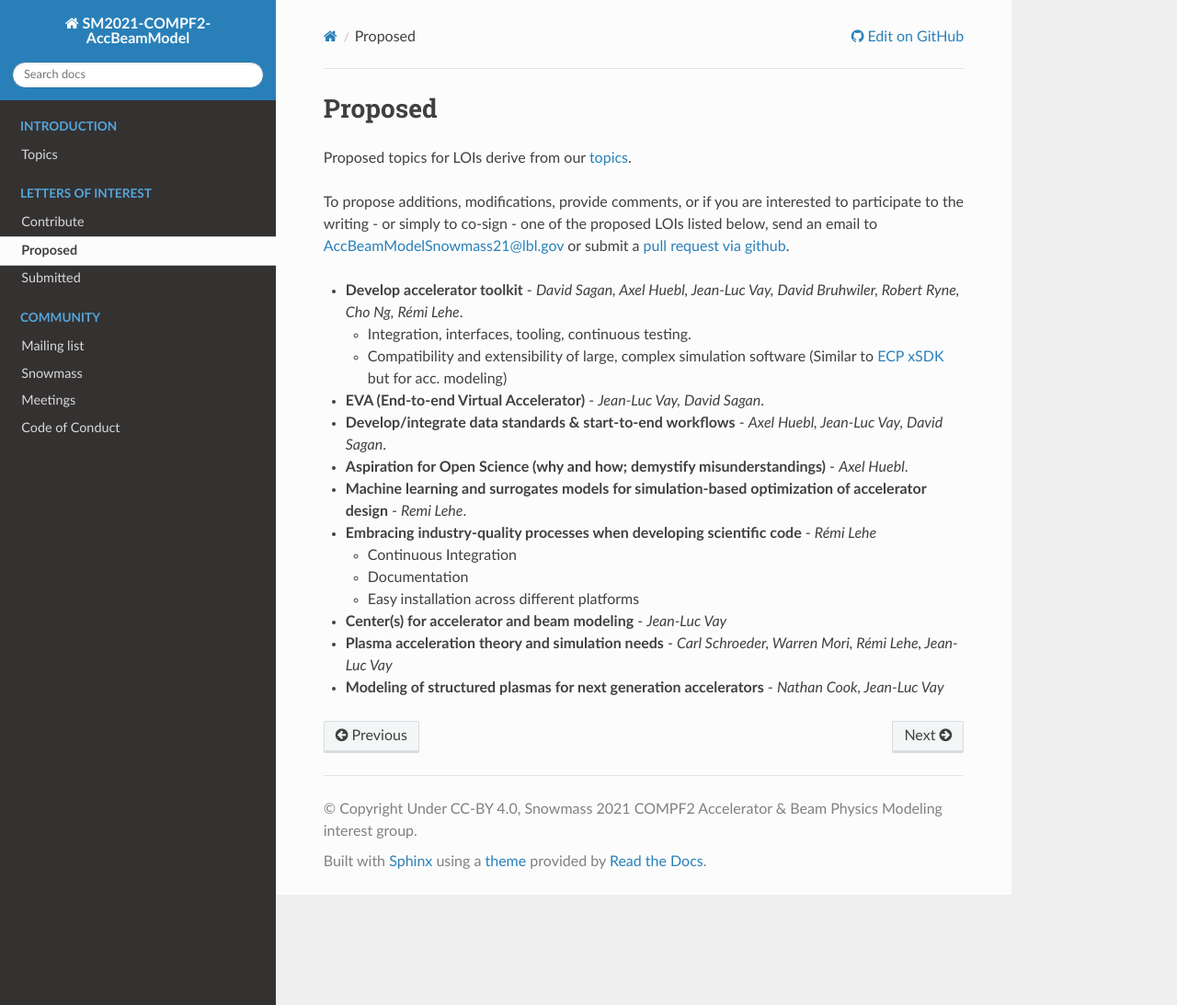
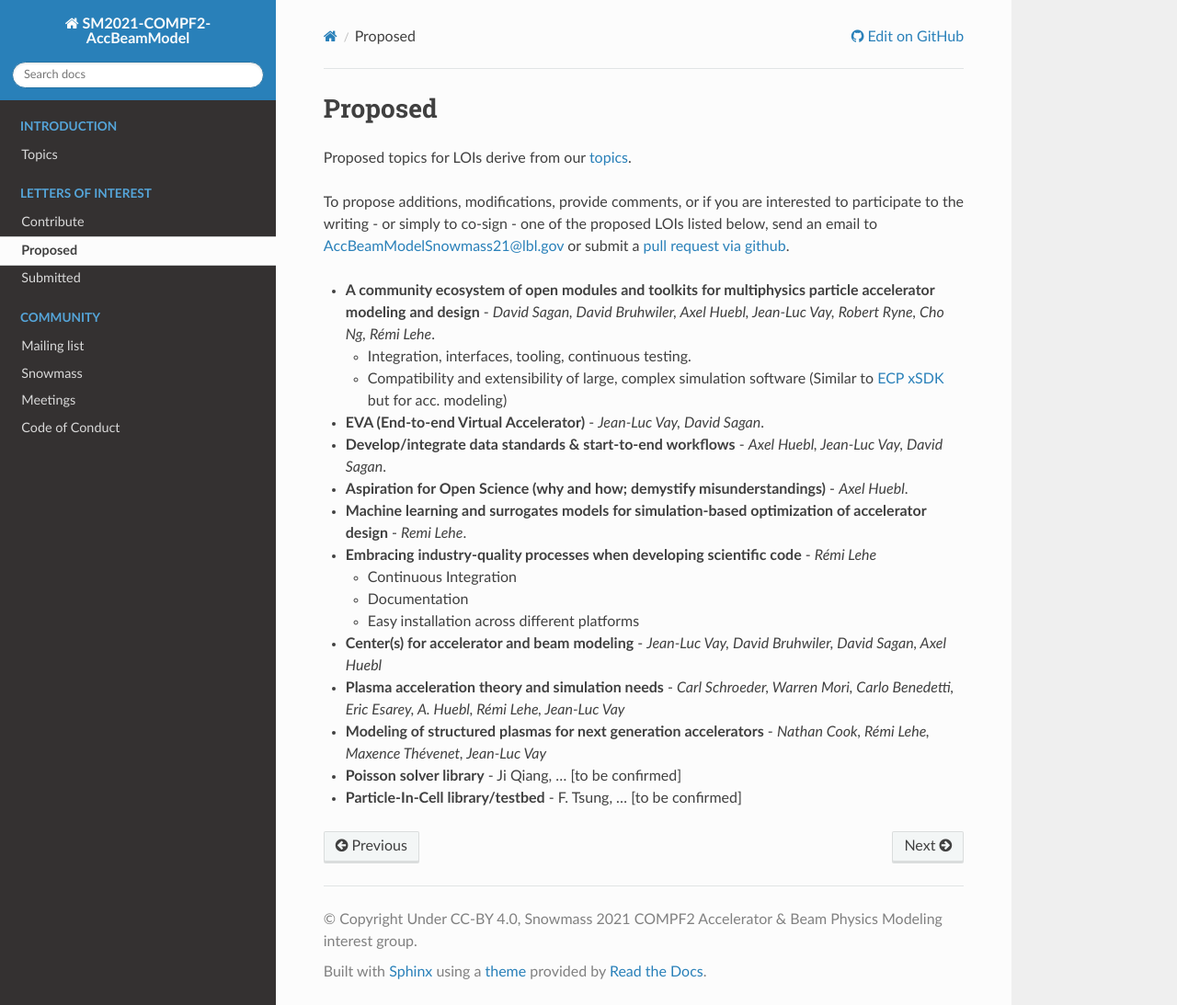
Before and after one commit to snowmass-compf2-accbeammodel/snowmass-compf2-accbeammodel.github.io, a Sphinx documentation site: the page built from docs/source/loi/proposed.rst, in a window 1280 px wide and 1093 px high. Shown: the whole window at 92% size. Built offline with Sphinx 7.4.7 and the Read the Docs theme 2.0.0, drawn with Linux system fonts in a browser that asks for light colours.

Commit message:
Updated list.

```diff
--- a/docs/source/loi/proposed.rst
+++ b/docs/source/loi/proposed.rst
@@ -8,7 +8,7 @@ Proposed topics for LOIs derive from our :ref:`topics <introduction-topics>`.
 To propose additions, modifications, provide comments, or if you are interested to participate to the writing - or simply to co-sign - one of the proposed LOIs listed below, send an email to AccBeamModelSnowmass21@lbl.gov or submit a `pull request via github <https://github.com/snowmass-compf2-accbeammodel/snowmass-compf2-accbeammodel.github.io/blob/latest/docs/source/loi/proposed.rst>`_.
 
 
-- **Develop accelerator toolkit** - *David Sagan, Axel Huebl, Jean-Luc Vay, David Bruhwiler, Robert Ryne, Cho Ng, Rémi Lehe*.
+- **A community ecosystem of open modules and toolkits for multiphysics particle accelerator modeling and design** - *David Sagan, David Bruhwiler, Axel Huebl, Jean-Luc Vay, Robert Ryne, Cho Ng, Rémi Lehe*.
 
   - Integration, interfaces, tooling, continuous testing.
   - Compatibility and extensibility of large, complex simulation software (Similar to `ECP xSDK <http://xsdk.info>`_ but for acc. modeling)
@@ -21,6 +21,8 @@ To propose additions, modifications, provide comments, or if you are interested
   - Continuous Integration
   - Documentation
   - Easy installation across different platforms
-- **Center(s) for accelerator and beam modeling** - *Jean-Luc Vay*
-- **Plasma acceleration theory and simulation needs** - *Carl Schroeder, Warren Mori, Rémi Lehe, Jean-Luc Vay*
-- **Modeling of structured plasmas for next generation accelerators** - *Nathan Cook, Jean-Luc Vay*
+- **Center(s) for accelerator and beam modeling** - *Jean-Luc Vay, David Bruhwiler, David Sagan, Axel Huebl*
+- **Plasma acceleration theory and simulation needs** - *Carl Schroeder, Warren Mori, Carlo Benedetti, Eric Esarey, A. Huebl, Rémi Lehe, Jean-Luc Vay*
+- **Modeling of structured plasmas for next generation accelerators** - *Nathan Cook, Rémi Lehe, Maxence Thévenet, Jean-Luc Vay*
+- **Poisson solver library** - Ji Qiang, ... [to be confirmed]
+- **Particle-In-Cell library/testbed** - F. Tsung, ... [to be confirmed]
```
